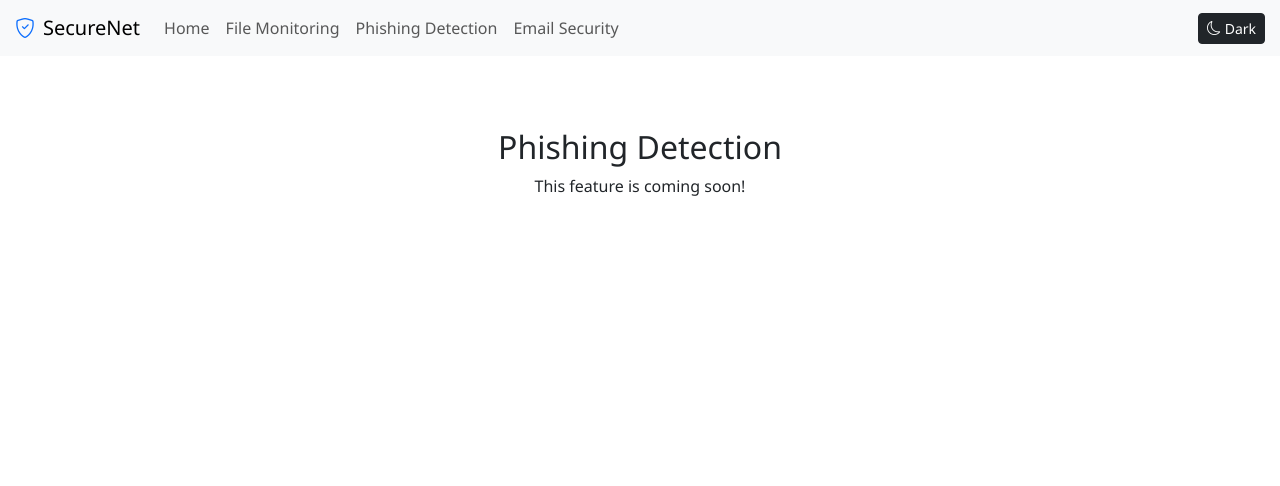
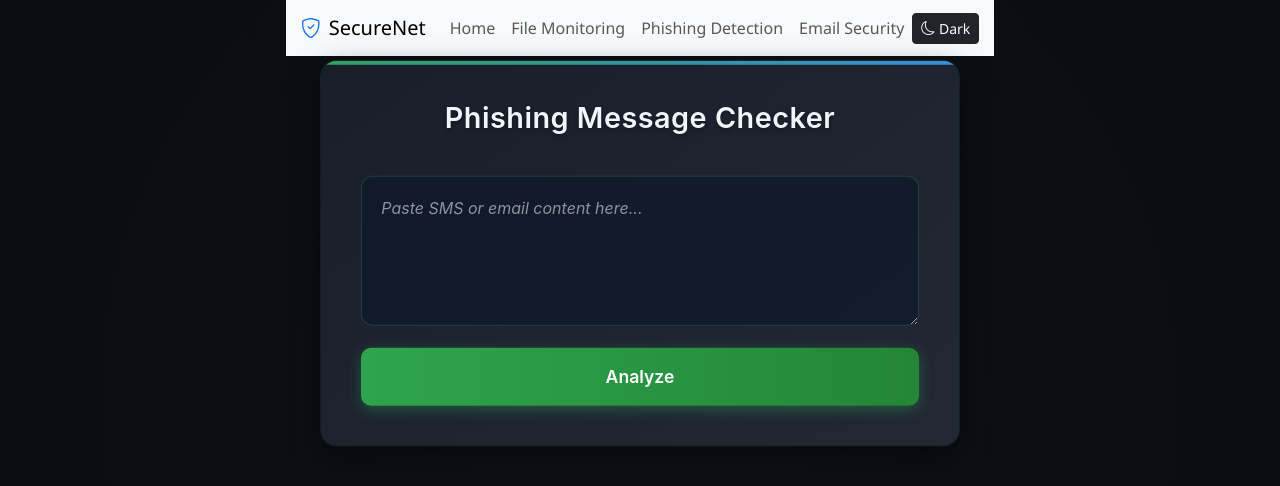
Before and after one commit to joshking-vs/secureNet-frontend, a React (Create React App) app in the folder securenet-frontend/: page /phishing-detection in a window 1280 px wide. Shown: the top 486 px of the page. Built offline with nearby package versions, Linux system fonts and the light colour scheme.

Commit message:
Add PhishingChecker component and update app integration

```diff
--- a/securenet-frontend/src/App.js
+++ b/securenet-frontend/src/App.js
@@ -3,10 +3,12 @@ import { BrowserRouter as Router, Routes, Route } from 'react-router-dom';
 import Navigation from './components/Navigation';
 import HomePage from './components/HomePage';
 import FileLog from './components/FileLog';
+import PhishingChecker from './components/PhishingChecker';
 import 'bootstrap/dist/css/bootstrap.min.css';
 import 'bootstrap-icons/font/bootstrap-icons.css';
 import './Dashboard.css';
 import './App.css';
+
 
 function App() {
   const [isDarkMode, setIsDarkMode] = useState(
@@ -35,12 +37,7 @@ function App() {
         <Routes>
           <Route path="/" element={<HomePage isDarkMode={isDarkMode} />} />
           <Route path="/file-monitoring" element={<FileLog isDarkMode={isDarkMode} />} />
-          <Route path="/phishing-detection" element={
-            <div className="container py-5 text-center">
-              <h2>Phishing Detection</h2>
-              <p>This feature is coming soon!</p>
-            </div>
-          } />
+          <Route path="/phishing-detection" element={<PhishingChecker isDarkMode={isDarkMode} />} />
           <Route path="/email-security" element={
             <div className="container py-5 text-center">
               <h2>Email Security</h2>
--- a/securenet-frontend/src/components/HomePage.js
+++ b/securenet-frontend/src/components/HomePage.js
@@ -45,10 +45,10 @@ function HomePage({ isDarkMode }) {
                 </div>
                 <h4 className="card-title mb-0">Phishing Detection</h4>
               </div>
-              <p className="card-text">Scan websites and URLs for phishing attempts and malicious content before visiting.</p>
+              <p className="card-text">Analyze incoming messages to identify and flag potential phishing attempts or suspicious content before users engage with them.</p>
               <Link to="/phishing-detection" className="btn btn-warning text-dark">
                 <i className="bi bi-arrow-right-circle me-1"></i>
-                Check Website
+                Message Security Check
               </Link>
             </div>
           </div>
--- /dev/null
+++ b/securenet-frontend/src/components/PhishingApi.js
@@ -0,0 +1,17 @@
+export async function checkPhishing(message) {
+ try {
+   const response = await fetch('http://localhost:8000/api/classify-message/', {
+    method: 'POST',
+    headers: { 'Content-Type': 'application/json' },
+    body: JSON.stringify({ message })
+  });
+
+  if (!response.ok) {
+    const error = await response.json();
+    throw new Error(error.error || 'API Error');
+  }
+   return await response.json();
+ } catch (err) {
+    return { verdict: "Error", confidence: 0, error: err.message };
+  }
+}
--- /dev/null
+++ b/securenet-frontend/src/components/PhishingChecker.css
@@ -0,0 +1,202 @@
+.phishing-checker {
+  max-width: 700px;
+  width: 90%;
+  margin: 0 auto;
+  padding: 2.5rem;
+  background: linear-gradient(145deg, #1a1e2b, #232834);
+  border-radius: 16px;
+  box-shadow: 0 10px 30px rgba(0, 0, 0, 0.5),
+              0 0 0 1px rgba(46, 164, 79, 0.2);
+  font-family: 'Inter', 'Segoe UI', sans-serif;
+  position: relative;
+  overflow: hidden;
+  transform: translateY(-5%); /* Slight upward shift */
+}
+
+/* Hacker-style animated border */
+.phishing-checker::before {
+  content: '';
+  position: absolute;
+  top: 0;
+  left: 0;
+  right: 0;
+  height: 4px;
+  background: linear-gradient(90deg, #2ea44f, #3a86ff, #ff206e);
+  background-size: 300% 300%;
+  animation: scanning 3s ease infinite;
+}
+
+@keyframes scanning {
+  0% { background-position: 0% 50%; }
+  50% { background-position: 100% 50%; }
+  100% { background-position: 0% 50%; }
+}
+
+.phishing-checker h2 {
+  text-align: center;
+  color: #f0f6fc;
+  font-weight: 600;
+  font-size: 1.8rem;
+  margin-bottom: 1.5rem;
+  letter-spacing: 0.5px;
+  text-shadow: 0 2px 4px rgba(0,0,0,0.3);
+}
+
+/* Enhanced text area */
+.phishing-checker textarea {
+  width: 100%;
+  height: 150px;
+  margin: 1rem 0;
+  padding: 1.2rem;
+  font-size: 1rem;
+  background: rgba(15, 23, 42, 0.7);
+  border: 1px solid rgba(46, 164, 79, 0.3);
+  border-radius: 12px;
+  color: #f0f6fc;
+  resize: vertical;
+  transition: all 0.3s ease;
+}
+
+.phishing-checker textarea::placeholder {
+  color: #8b949e;
+  font-style: italic;
+}
+
+.phishing-checker textarea:focus {
+  outline: none;
+  border-color: #3a86ff;
+  box-shadow: 0 0 0 3px rgba(58, 134, 255, 0.2);
+  background: rgba(15, 23, 42, 0.9);
+}
+
+/* Modern button with pulse animation */
+.phishing-checker button {
+  display: block;
+  width: 100%;
+  padding: 1rem;
+  font-size: 1.1rem;
+  font-weight: 600;
+  background: linear-gradient(90deg, #2ea44f, #238636);
+  color: white;
+  border: none;
+  border-radius: 10px;
+  cursor: pointer;
+  transition: all 0.3s ease;
+  box-shadow: 0 4px 14px rgba(46, 164, 79, 0.4);
+  position: relative;
+  overflow: hidden;
+}
+
+.phishing-checker button:hover {
+  transform: translateY(-2px);
+  box-shadow: 0 6px 18px rgba(46, 164, 79, 0.6);
+}
+
+.phishing-checker button:active {
+  transform: translateY(0);
+}
+
+/* Result display */
+.result-container {
+  margin-top: 2rem;
+  padding: 1.5rem;
+  border-radius: 12px;
+  background: rgba(15, 23, 42, 0.6);
+  border-left: 4px solid;
+  transition: all 0.4s ease;
+  text-align: center;
+}
+
+.verdict-suspicious {
+  color: #ff7b72;
+  border-color: #ff7b72;
+}
+
+.verdict-safe {
+  color: #3fb950;
+  border-color: #3fb950;
+}
+
+.verdict-title {
+  display: flex;
+  align-items: center;
+  justify-content: center; /* Center verdict title */
+  font-weight: 600;
+  font-size: 1.3rem;
+  margin-bottom: 0.5rem;
+}
+
+.verdict-icon {
+  margin-right: 10px;
+  font-size: 1.5rem;
+}
+
+.confidence-meter {
+  height: 8px;
+  background: rgba(187, 195, 34, 0.2);
+  border-radius: 4px;
+  margin: 1rem auto; /* Center meter */
+  max-width: 90%;
+  overflow: hidden;
+}
+
+.confidence-level {
+  height: 100%;
+  border-radius: 4px;
+  transition: width 0.8s ease;
+}
+
+/* Loading animation */
+@keyframes pulse {
+  0% { opacity: 0.6; }
+  50% { opacity: 1; }
+  100% { opacity: 0.6; }
+}
+
+.loading-indicator {
+  text-align: center;
+  padding: 1.5rem;
+  animation: pulse 1.5s infinite;
+}
+
+/* Centered body with flex enhancements */
+body {
+  background: radial-gradient(circle at center, #0d1117 0%, #090c10 100%);
+  min-height: 100vh;
+  display: flex;
+  flex-direction: column;
+  justify-content: center; /* Vertical centering */
+  align-items: center; /* Horizontal centering */
+  padding: 20px;
+  margin: 0;
+}
+
+/* Responsive design */
+@media (max-width: 768px) {
+  .phishing-checker {
+    padding: 1.5rem;
+    margin: 1rem;
+    width: 95%;
+    transform: none;
+  }
+
+  .phishing-checker h2 {
+    font-size: 1.5rem;
+  }
+
+  body {
+    padding: 10px;
+    display: block;
+  }
+}
+
+/* Additional centering for smaller content */
+.center-content {
+  display: flex;
+  flex-direction: column;
+  justify-content: center;
+  min-height: 100vh;
+  width: 100%;
+  max-width: 1200px;
+  margin: 0 auto;
+}
--- /dev/null
+++ b/securenet-frontend/src/components/PhishingChecker.js
@@ -0,0 +1,39 @@
+import { useState } from 'react';
+import { checkPhishing } from './PhishingApi';
+
+function PhishingChecker() {
+  const [message, setMessage] = useState('');
+  const [result, setResult] = useState(null);
+
+  const handleCheck = async () => {
+    const res = await checkPhishing(message);
+    setResult(res);
+  };
+
+  const getVerdictClass = (verdict) => {
+    if (verdict === 'Suspicious') return 'verdict-suspicious';
+    if (verdict === 'Not Suspicious') return 'verdict-safe';
+    return '';
+  };
+
+  return (
+   <div className="phishing-checker">
+      <h2>Phishing Message Checker</h2>
+      <textarea
+        value={message}
+        onChange={e => setMessage(e.target.value)}
+        placeholder="Paste SMS or email content here..."
+        rows={5}
+        cols={50}
+      />
+      <br />
+      <button onClick={handleCheck}>Analyze</button>
+      {result && (
+        <p className={getVerdictClass(result.verdict)}>
+          <strong>{result.verdict}</strong> ({(result.confidence * 100).toFixed(2)}% confidence)
+        </p>
+      )}
+    </div>
+  );
+}
+export default PhishingChecker;
--- a/securenet-frontend/src/index.js
+++ b/securenet-frontend/src/index.js
@@ -4,6 +4,7 @@ import './index.css'; // If you have this file
 import App from './App.js';
 import 'bootstrap/dist/css/bootstrap.min.css';
 import 'bootstrap-icons/font/bootstrap-icons.css';
+import './components/PhishingChecker.css';
 
 const root = ReactDOM.createRoot(document.getElementById('root'));
 root.render(
```
